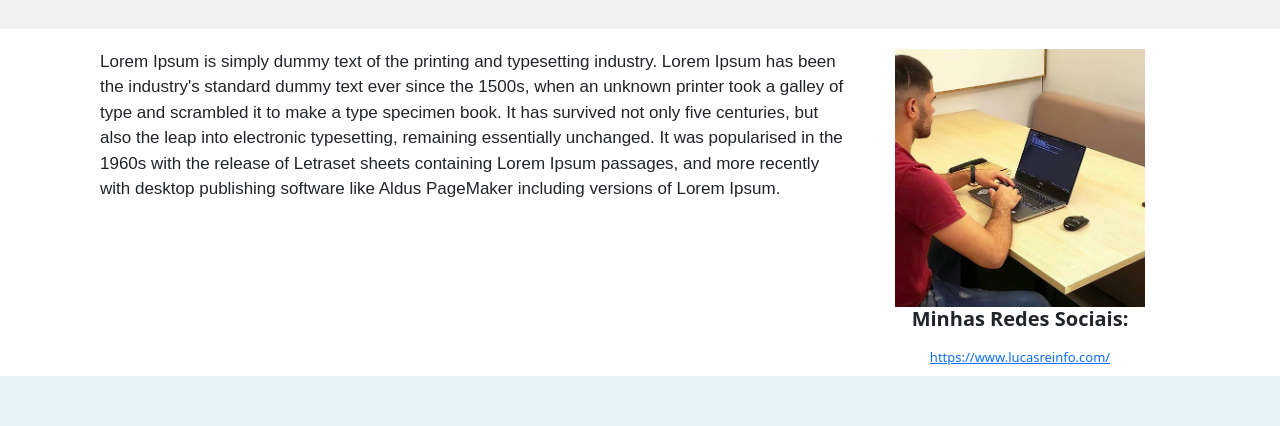
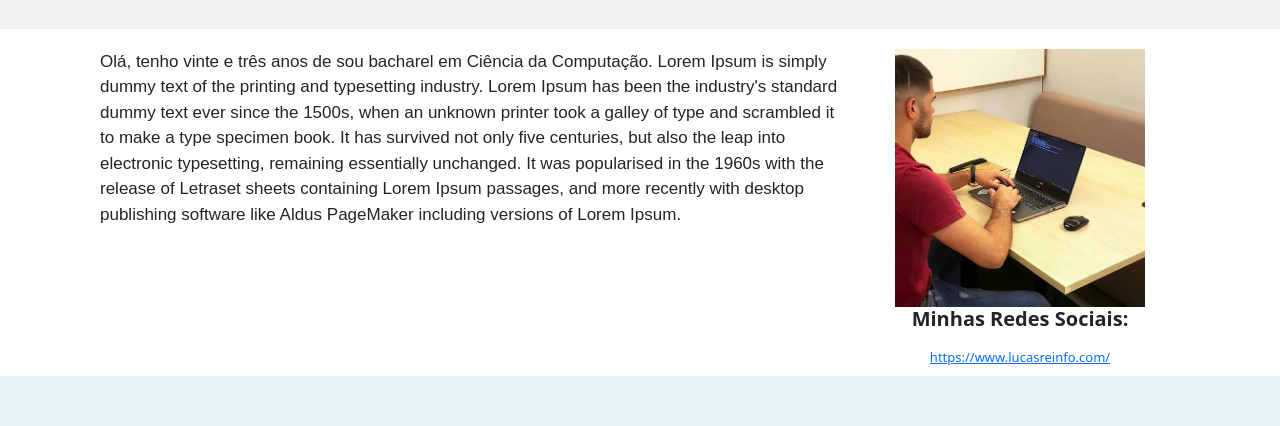
Before and after one commit to lucasg13info/portifolio, a plain HTML site: page public/public/sobre.html in a window 1280 px wide. Shown: the part 153-579 px from the top of the page. Drawn offline with nearby package versions, Linux system fonts and the light colour scheme.

```diff
--- a/public/public/sobre.html
+++ b/public/public/sobre.html
@@ -40,7 +40,7 @@
     <main>
         <div class="inicio-pag">
             <p class="conteudoEsquerda">
-                Lorem Ipsum is simply dummy text of the printing and typesetting industry.
+                Olá, tenho vinte e três anos de sou bacharel em Ciência da Computação. Lorem Ipsum is simply dummy text of the printing and typesetting industry.
                 Lorem Ipsum has been the industry's standard dummy text ever since the 1500s,
                 when an unknown printer took a galley of type and scrambled it to make a type specimen book.
                 It has survived not only five centuries, but also the leap into electronic typesetting, remaining
```
